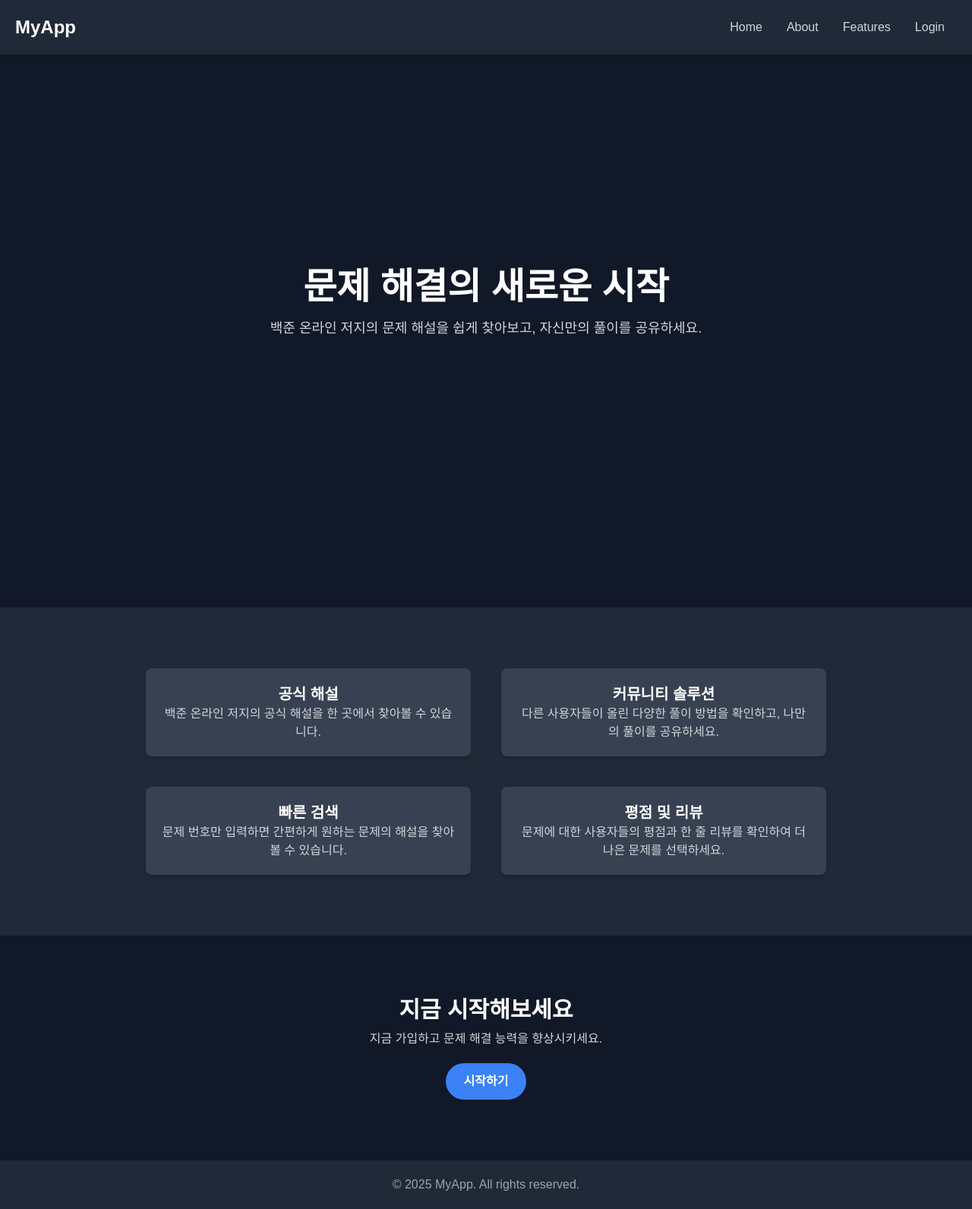
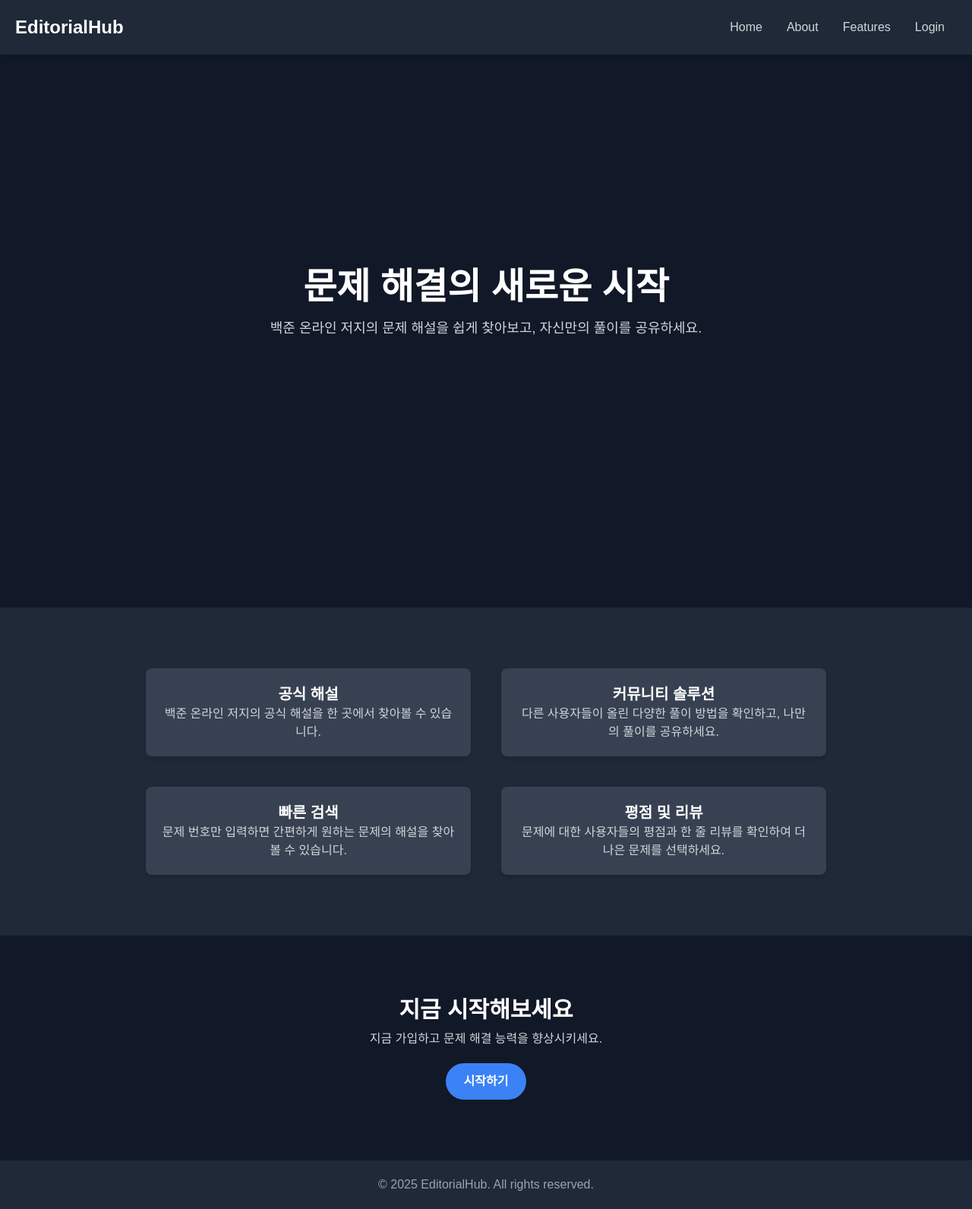
Before and after one commit to SooinPark1019/Mysol-frontend, a Next.js app: page / in a window 1280 px wide. Shown: the whole page at 76% size. Built offline with nearby package versions, Linux system fonts and the light colour scheme.

Commit message:
edit header and footer

```diff
--- a/src/components/Footer.tsx
+++ b/src/components/Footer.tsx
@@ -1,7 +1,7 @@
 export default function Footer() {
   return (
     <footer className="py-5 bg-gray-800 text-center">
-      <p className="text-gray-400">&copy; 2025 MyApp. All rights reserved.</p>
+      <p className="text-gray-400">&copy; 2025 EditorialHub. All rights reserved.</p>
     </footer>
   );
 }
--- a/src/components/Header.tsx
+++ b/src/components/Header.tsx
@@ -5,7 +5,7 @@ import Link from "next/link";
 export default function Header() {
   return (
     <header className="fixed top-0 left-0 w-full p-5 flex justify-between items-center bg-gray-800 shadow-md z-50">
-      <h1 className="text-2xl font-bold">MyApp</h1>
+      <h1 className="text-2xl font-bold">EditorialHub</h1>
       <nav>
         <Link href="/" className="text-gray-300 hover:text-white mx-4">Home</Link>
         <Link href="/about" className="text-gray-300 hover:text-white mx-4">About</Link>
```
